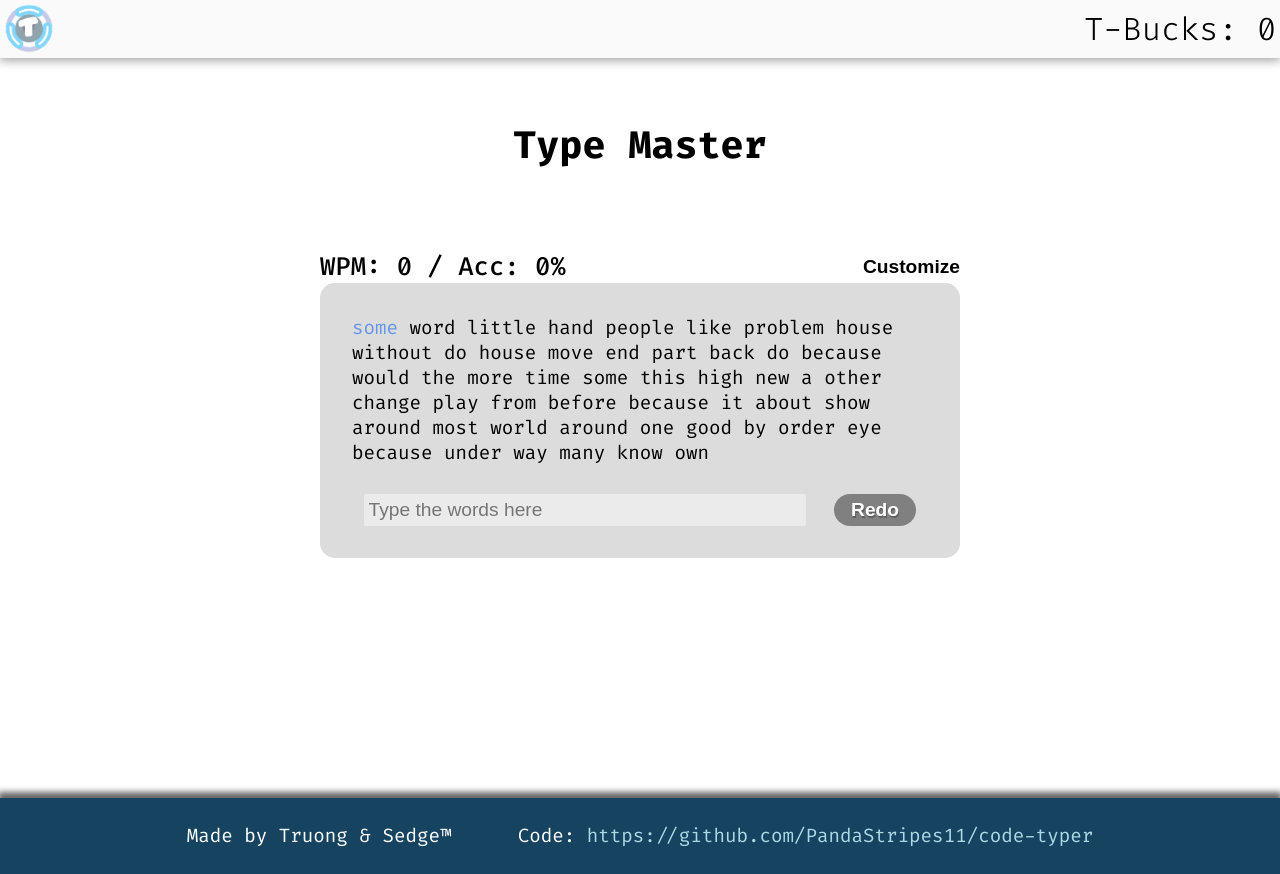
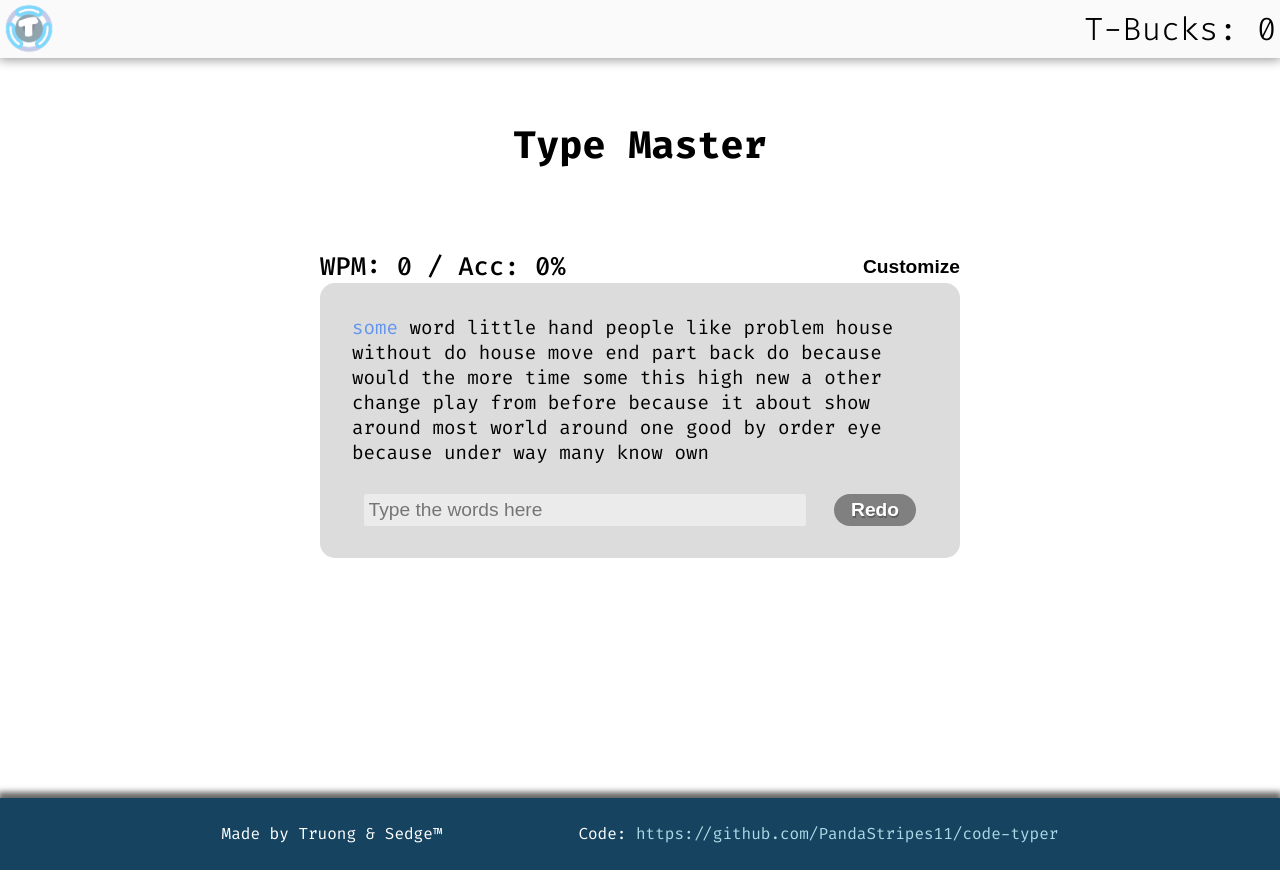
Before and after one commit to PandaStripes11/code-typer, a Next.js app: page / in a window 1280 px wide. Built offline with nearby package versions, Linux system fonts and the light colour scheme.

Commit message:
Footer font size changes

```diff
--- a/components/Credits/Credits.js
+++ b/components/Credits/Credits.js
@@ -3,8 +3,8 @@ import CreditStyles from './Credits.module.css'
 export default function Credits() {
     return (
         <footer className={CreditStyles.footer}>
-            <p>Made by Truong &amp; Sedge&trade;</p>
-            <p>Code: <a className={CreditStyles.a} href="https://github.com/PandaStripes11/code-typer">https://github.com/PandaStripes11/code-typer</a></p>
+            <p className={CreditStyles.p}>Made by Truong &amp; Sedge&trade;</p>
+            <p className={CreditStyles.p}>Code: <a className={CreditStyles.a} href="https://github.com/PandaStripes11/code-typer">https://github.com/PandaStripes11/code-typer</a></p>
         </footer>
     )
 }
--- a/components/Credits/Credits.module.css
+++ b/components/Credits/Credits.module.css
@@ -9,9 +9,14 @@
     color: white;
 }
 
+.p {
+    font-size: 1em;
+}
+
 .a {
     text-decoration: none;
     color: lightblue;
+    font-size: 1em;
 }
 .a:hover {
     text-decoration: underline;
--- a/components/TypingBox/TypingBox.js
+++ b/components/TypingBox/TypingBox.js
@@ -113,7 +113,7 @@ export default function TypingBox(props) {
                 setCorrect(true)
                 clearInterval(intervalId)
                 props.setCbucks(
-                    props.cbucks + Math.round(Math.round((parseFloat(wpm) * (acc / 100 + 1)) * words.length) / 100)
+                    props.cbucks + Math.round(Math.round((parseFloat(wpm) * (acc / 50 + 1)) * words.length) / 100)
                 )
                 return
             } else if (target.value.endsWith(' ') && (target.value !== words[currentWord] && target.value !== words[currentWord] + ' ')) {
@@ -131,7 +131,7 @@ export default function TypingBox(props) {
                 setCurrentWord(prev => prev + 1)
                 clearInterval(intervalId)
                 props.setCbucks(
-                    props.cbucks + Math.round(Math.round((parseFloat(wpm) * (acc / 100 + 1)) * words.length) / 100)
+                    props.cbucks + Math.round(Math.round((parseFloat(wpm) * (acc / 50 + 1)) * words.length) / 100)
                 )
                 setCorrect(false)
                 return
```
